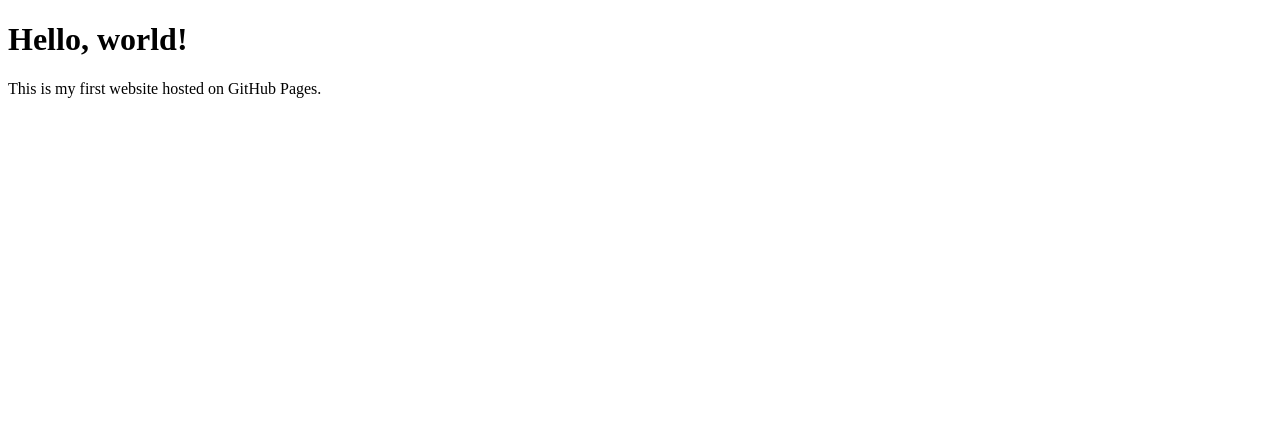
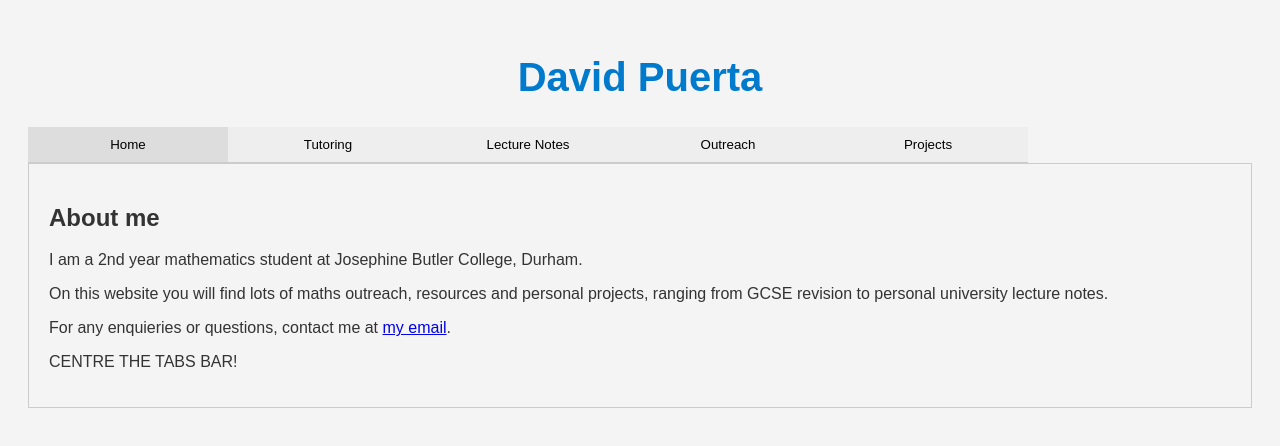
Before and after one commit to ecspit/ecspit.github.io, a plain HTML site: page index.html in a window 1280 px wide. Drawn offline with Linux system fonts and the light colour scheme.

Commit message:
Update index.html

```diff
--- a/index.html
+++ b/index.html
@@ -1,11 +1,88 @@
 <!DOCTYPE html>
 <html lang="en">
+
 <head>
-  <meta charset="UTF-8">
-  <title>My Website</title>
+    <meta charset="UTF-8">
+    <title>David Puerta</title>
+    <style>
+        h1 {text-align: center;}
+
+        .tabs {display: flex;border-bottom: 2px solid #ccc; justify-content: center;margin-top: 20px;}
+
+        .tab {padding: 10px 20px;border: none;background: #f2f2f2;cursor: pointer;border-right: 1px solid #ccc;}
+
+        .tab.active {background: #ddd;font-weight: bold;}
+
+        .tab-content {padding: 20px;border: 1px solid #ccc;border-top: none}
+
+        .tab-pane {display: none;}
+
+        .tab-pane.active {display: block;}
+
+        .tab-container {display: flex; flex-direction: column;}
+
+        .tab-buttons {display: flex; flex-direction: row; border-bottom: 1px solid #ccc;}
+
+        .tab-buttons button {padding: 10px;cursor: pointer;border: none;text-align: center;background: #eee;border-bottom: 1px solid #ccc;width: 200px}
+
+        .tab-buttons button.active {background: #ddd;}
+
+        .tab-content {flex-grow: 1;padding: 20px;border-left: 1px solid #ccc;}
+
+        .tab-content > div {display: none;}
+
+        .tab-content > div.active {display: block;}
+    </style>
+    <link rel="stylesheet" href="style.css">
 </head>
+
 <body>
-  <h1>Hello, world!</h1>
-  <p>This is my first website hosted on GitHub Pages.</p>
+    <h1 style="font-size: 40px;"> David Puerta </h1>
+
+    <div class="tab-container">
+        <div class="tab-buttons">
+            <button onclick="showTab(0)" class="active">Home</button>
+            <button onclick="showTab(1)">Tutoring</button>
+            <button onclick="showTab(2)">Lecture Notes</button>
+            <button onclick="showTab(3)">Outreach</button>
+            <button onclick="showTab(4)">Projects</button>
+        </div>
+        <div class="tab-content">
+            <div class="active">
+                <h2>
+                    About me
+                </h2>
+                <p>
+                    I am a 2nd year mathematics student at Josephine Butler College, Durham.
+                </p>
+                <p>
+                    On this website you will find lots of maths outreach, resources and personal projects,  ranging from GCSE revision to personal university lecture notes.
+                </p>
+                <p>
+                    For any enquieries or questions, contact me at <a href="mailto:davidantoniopuerta@gmail.com">my email</a>.
+                </p>
+                <p>
+                        CENTRE THE TABS BAR!
+                </p>
+            </div>
+            <div>Content for Tab 2</div>
+            <div>Content for Tab 3</div>
+            <div>Content for Tab 4</div>
+            <div>Content for Tab 5</div>
+        </div>
+    </div>
+
+    <script>
+
+    function showTab(index) {
+        const tabs = document.querySelectorAll('.tab-content > div');
+        const buttons = document.querySelectorAll('.tab-buttons button');
+        tabs.forEach((tab, i) => {
+        tab.classList.toggle('active', i === index);
+        buttons[i].classList.toggle('active', i === index);
+        });
+    }
+    </script>
+
 </body>
 </html>
```
